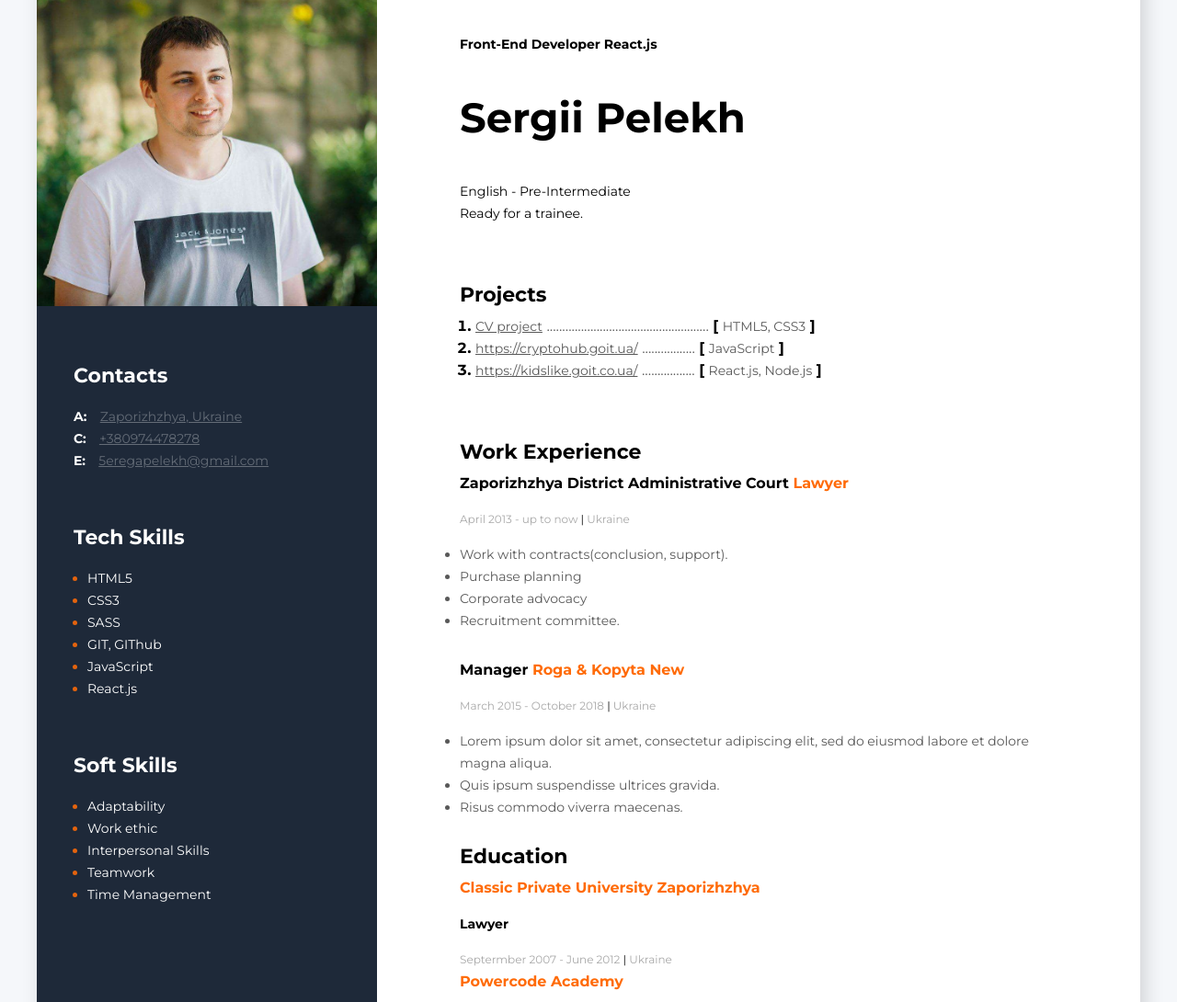
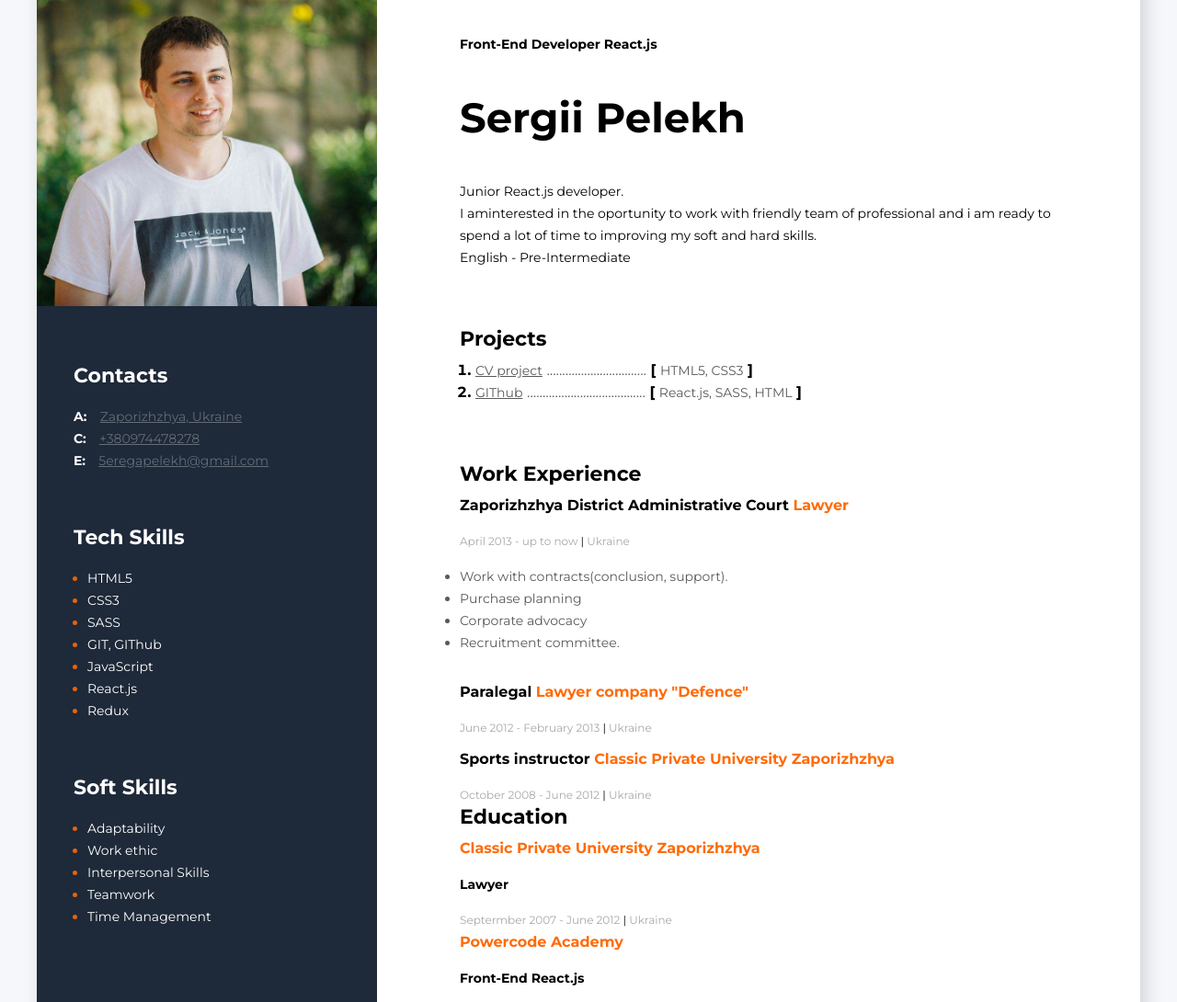
Before and after one commit to S-Pelekh/CV-project, a plain HTML site: page index.html in a window 1280 px wide. Shown: the part 114-1204 px from the top of the page at 92% size. Drawn offline with Linux system fonts and the light colour scheme.

Commit message:
update after academy

```diff
--- a/index.html
+++ b/index.html
@@ -44,6 +44,7 @@
             <li class="item"><span class="text">GIT, GIThub</span></li>
             <li class="item"><span class="text">JavaScript</span></li>
             <li class="item"><span class="text">React.js</span></li>
+            <li class="item"><span class="text">Redux</span></li>
           </ul>
         </div>
 
@@ -68,8 +69,10 @@
           <h1 class="name">Sergii Pelekh</h1>
 
           <p class="bigtext">
-            English - Pre-Intermediate <br>
-            Ready for a trainee.
+            Junior React.js developer.<br>
+            I aminterested in the oportunity to work with friendly team of professional and  i am ready to spend a lot of time to improving my soft and hard skills.<br>
+            English - Pre-Intermediate
+
           </p>
         </div>
         <!-- project container -->
@@ -82,29 +85,19 @@
               <a class="projects-link" href=https://boring-curie-4fa8de.netlify.app/
                 >CV project</a
               >
-              <span class="dots">....................................................</span>
+              <span class="dots">................................</span>
               <span>
                 <b>[</b> <span class="tech-name">HTML5, CSS3</span>
                 <b>]</b></span
               >
             </li>
-            <li class="project-item">
-              <a class="projects-link" href="https://cryptohub.goit.ua/"
-                >https://cryptohub.goit.ua/</a
+                       <li class="project-item">
+              <a class="projects-link" href="https://github.com/S-Pelekh"
+                >GIThub</a
               >
-              <span class="dots">.................</span>
+              <span class="dots">......................................</span>
               <span>
-                <b>[</b> <span class="tech-name">JavaScript</span>
-                <b>]</b></span
-              >
-            </li>
-            <li class="project-item">
-              <a class="projects-link" href="https://kidslike.goit.co.ua/"
-                >https://kidslike.goit.co.ua/</a
-              >
-              <span class="dots">.................</span>
-              <span>
-                <b>[</b> <span class="tech-name">React.js, Node.js</span>
+                <b>[</b> <span class="tech-name">React.js, SASS, HTML</span>
                 <b>]</b></span
               >
             </li>
@@ -137,22 +130,20 @@
           <!--company 2-->
           <div>
             <h4 class="proftittle">
-              Manager <span class="profesion-company">Roga & Kopyta New</span>
+              Paralegal <span class="profesion-company">Lawyer company "Defence"</span>
             </h4>
             <span class="profesion-time">
-              March 2015 - October 2018 <span class="cpd">|</span> Ukraine</span
+              June 2012 - February 2013 <span class="cpd">|</span> Ukraine</span
             >
-
-            <ul class="prof-dutes">
-              <li class="prof-dutes-item">
-                Lorem ipsum dolor sit amet, consectetur adipiscing elit, sed do
-                eiusmod labore et dolore magna aliqua.
-              </li>
-              <li class="prof-dutes-item">
-                Quis ipsum suspendisse ultrices gravida.
-              </li>
-              <li class="prof-dutes-item">Risus commodo viverra maecenas.</li>
-            </ul>
+          </div>
+          <!--company 3-->
+          <div>
+            <h4 class="proftittle">
+              Sports instructor <span class="profesion-company">Classic Private University Zaporizhzhya</span>
+            </h4>
+            <span class="profesion-time">
+              October 2008 - June 2012 <span class="cpd">|</span> Ukraine</span
+            >
           </div>
 
 
```
